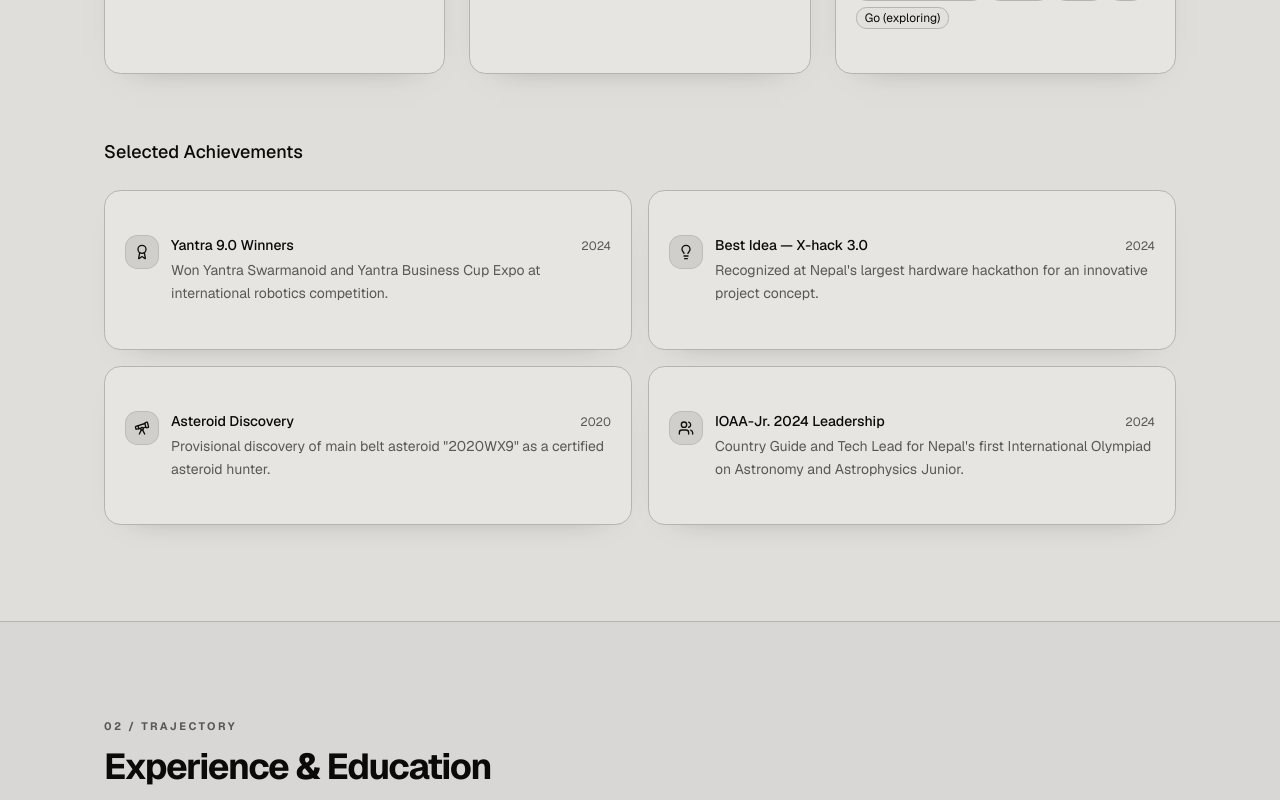
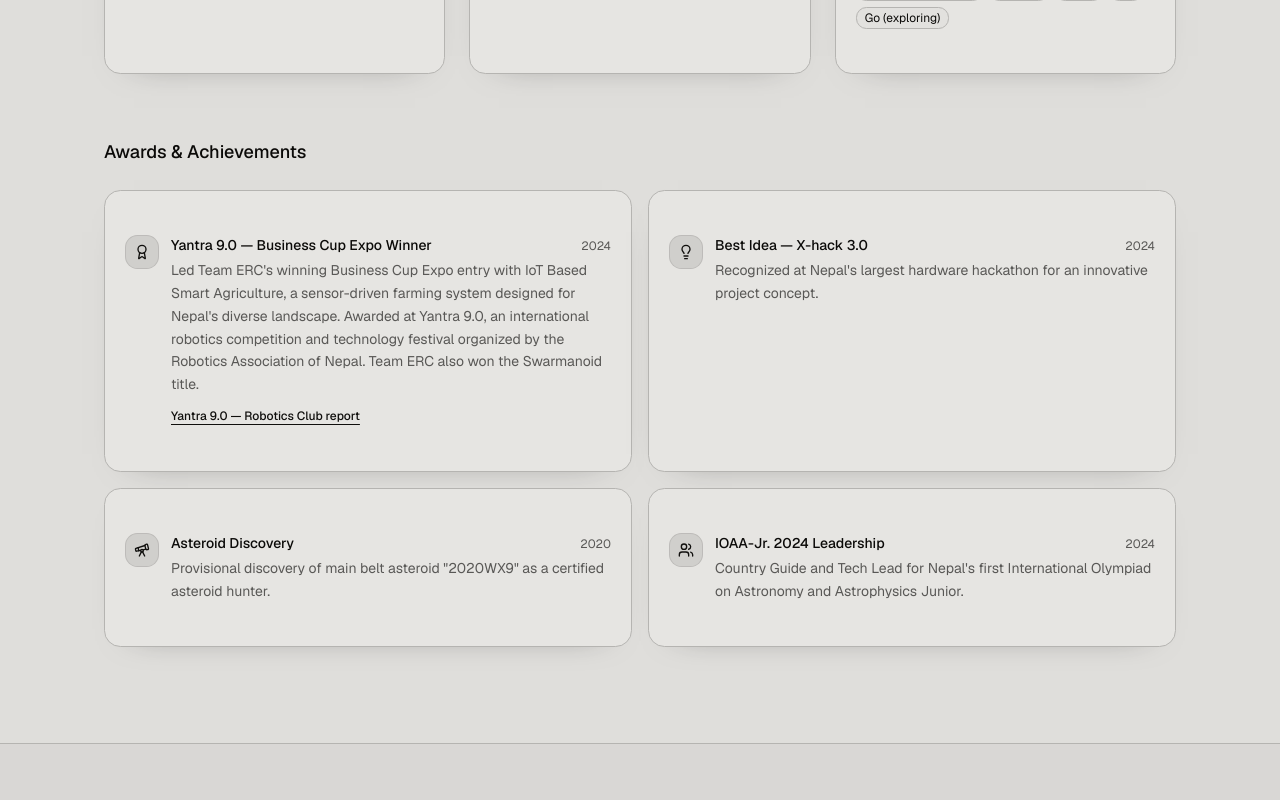
Before and after one commit to suwarna-wave/suwarnapyakurel-dz, a Next.js app: page / in a window 1280 px wide. Shown: the part 2040-2840 px from the top of the page. Built offline with nearby package versions, Linux system fonts and the light colour scheme.

Commit message:
refactor: update achievements and project highlights for clarity and detail

```diff
--- a/components/about-section.tsx
+++ b/components/about-section.tsx
@@ -59,9 +59,11 @@ const directions = [
 const achievements = [
   {
     icon: Award,
-    title: "Yantra 9.0 Winners",
-    description: "Won Yantra Swarmanoid and Yantra Business Cup Expo at international robotics competition.",
+    title: "Yantra 9.0 — Business Cup Expo Winner",
+    description:
+      "Led Team ERC's winning Business Cup Expo entry with IoT Based Smart Agriculture, a sensor-driven farming system designed for Nepal's diverse landscape. Awarded at Yantra 9.0, an international robotics competition and technology festival organized by the Robotics Association of Nepal. Team ERC also won the Swarmanoid title.",
     year: "2024",
+    sourceUrl: "https://robotics.ioepc.edu.np/blog/achievements/yantra9/",
   },
   {
     icon: Lightbulb,
@@ -177,8 +179,8 @@ export function AboutSection() {
           </div>
         </div>
 
-        <div className="mt-16">
-          <h3 className="text-lg font-medium mb-6">Selected Achievements</h3>
+        <div id="awards" className="mt-16 scroll-mt-24">
+          <h3 className="text-lg font-medium mb-6">Awards & Achievements</h3>
           <div className="grid sm:grid-cols-2 gap-4">
             {achievements.map((item) => (
               <Card key={item.title} className="polished-card group">
@@ -193,6 +195,16 @@ export function AboutSection() {
                         <span className="text-xs text-muted-foreground shrink-0">{item.year}</span>
                       </div>
                       <p className="text-sm text-muted-foreground mt-1 leading-relaxed">{item.description}</p>
+                      {item.sourceUrl && (
+                        <a
+                          href={item.sourceUrl}
+                          target="_blank"
+                          rel="noopener noreferrer"
+                          className="mt-3 inline-block rounded-sm text-xs font-medium text-primary underline underline-offset-4 hover:text-foreground focus-visible:outline-none focus-visible:ring-2 focus-visible:ring-ring focus-visible:ring-offset-2"
+                        >
+                          Yantra 9.0 — Robotics Club report
+                        </a>
+                      )}
                     </div>
                   </div>
                 </CardContent>
--- a/components/projects-section.tsx
+++ b/components/projects-section.tsx
@@ -72,6 +72,7 @@ const projects: Project[] = [
     category: "IoT",
     technologies: ["Arduino", "Sensors", "IoT", "Automation"],
     highlights: [
+      "Winner, Yantra 9.0 Business Cup Expo (2024) — led Team ERC's entry",
       "Soil moisture-based automated irrigation",
       "Real-time environmental monitoring",
       "Remote farm management interface",
```
